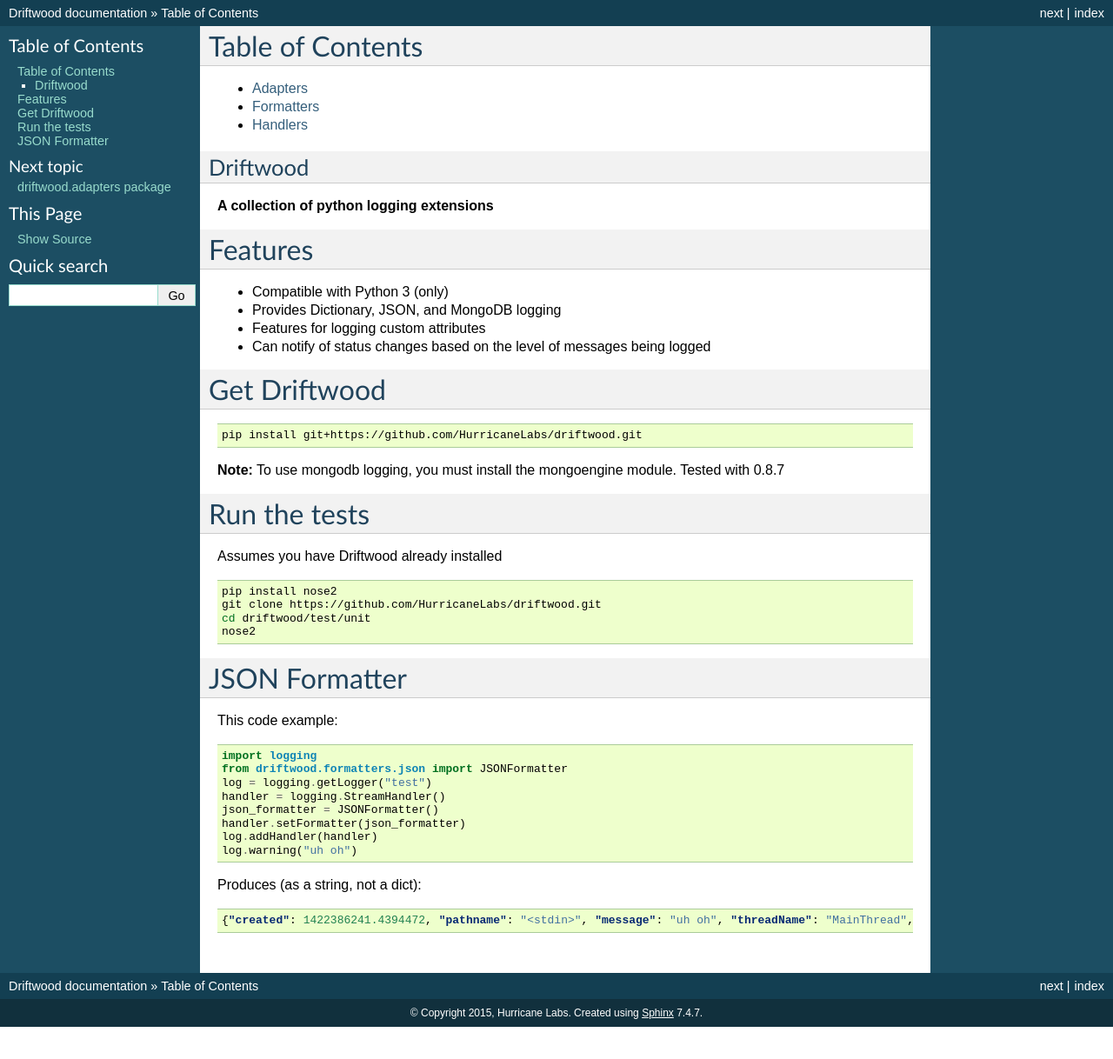
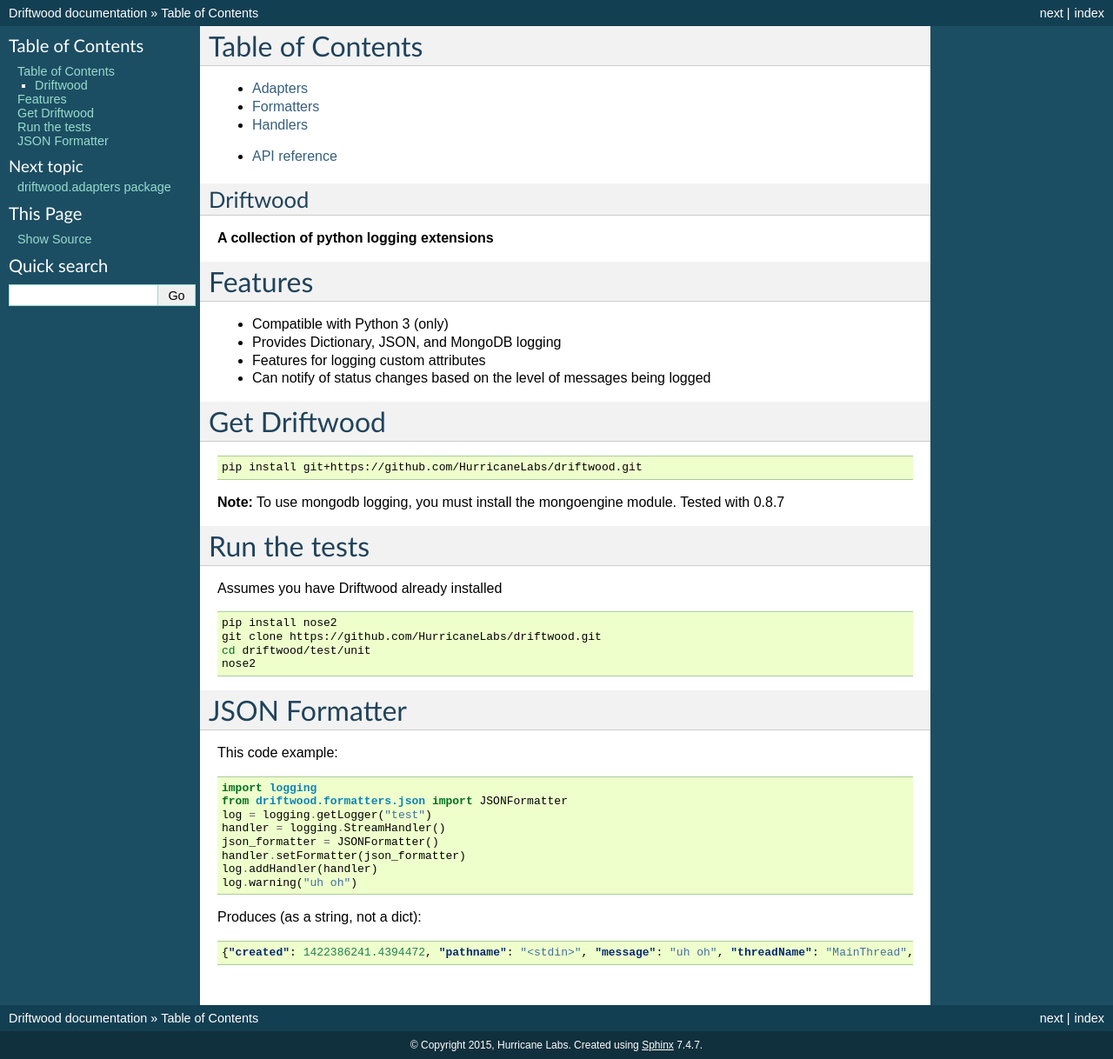
Before and after one commit to lwcolton/driftwood, a Sphinx documentation site: the page built from doc/index.rst, in a window 1280 px wide. Shown: the whole page at 87% size. Built offline with Sphinx 7.4.7, drawn with Linux system fonts in a browser that asks for light colours; before the commit the page ends 1181 px from its top, so only the background shows below that.

Commit message:
add modindex to index

```diff
--- a/doc/index.rst
+++ b/doc/index.rst
@@ -2,12 +2,13 @@
 =================
 
 .. toctree::
-    :maxdepth: 2
     :titlesonly:
 
     Adapters <driftwood.adapters>
     Formatters <driftwood.formatters>
     Handlers <driftwood.handlers>
 
+* :ref:`API reference <modindex>`
+
 .. include:: ../README.rst
     :start-after: `Full Documentation <http://driftwood.readthedocs.org/en/latest/>`_
```
